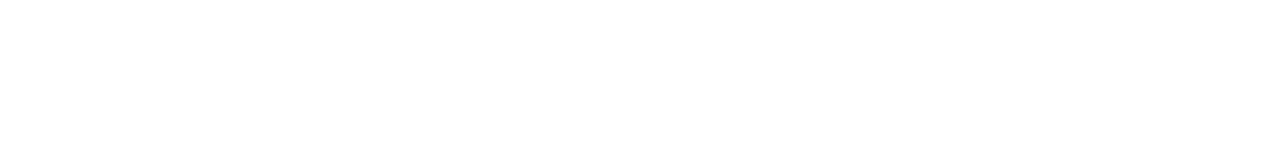
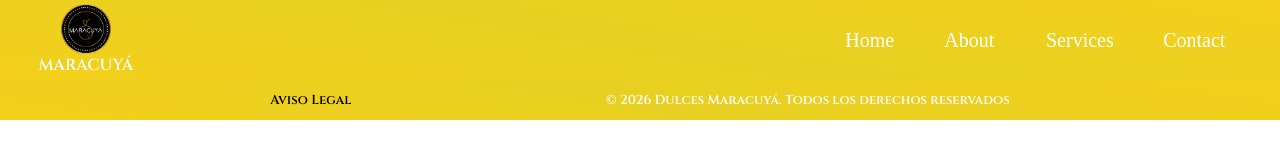
Before and after one commit to BenjaM0708/DulcesMaracuy-Web, a plain HTML site: page about.html in a window 1280 px wide. Drawn offline with Linux system fonts and the light colour scheme; a web font is replaced by a local one.

Commit message:
Keep Going!!!

```diff
--- a/about.html
+++ b/about.html
@@ -7,5 +7,43 @@
     <link rel="stylesheet" href="style.css" />
     <link rel="icon" href="/Photos/image.png" />
   </head>
-  <body></body>
+  <body>
+    <div class="wrapped">
+      <header class="header">
+        <div id="logo-header">
+          <img src="/Photos/image.png" alt="Logo of Dulces Maracuyá" />
+          <p>MARACUYÁ</p>
+        </div>
+        <div>
+          <nav>
+            <ul class="bar-link">
+              <li><a href="/index.html">Home</a></li>
+              <li><a href="/about.html">About</a></li>
+              <li><a href="/services.html">Services</a></li>
+              <li><a href="/contact.html">Contact</a></li>
+            </ul>
+          </nav>
+        </div>
+      </header>
+
+      <main></main>
+
+      <footer class="footer">
+        <div class="footer-links">
+          <a href="/Legal/legal.html" target="_blank">Aviso Legal</a>
+        </div>
+
+        <div class="footer-copy">
+          <p>
+            © <span id="year"></span> Dulces Maracuyá. Todos los derechos
+            reservados
+          </p>
+        </div>
+      </footer>
+
+      <script>
+        document.getElementById("year").textContent = new Date().getFullYear();
+      </script>
+    </div>
+  </body>
 </html>
--- a/style.css
+++ b/style.css
@@ -2,7 +2,7 @@
 
 @import url('https://fonts.googleapis.com/css2?family=Cinzel:wght@400..900&family=Lugrasimo&family=Raleway:ital,wght@0,100..900;1,100..900&family=Source+Serif+4:ital,opsz,wght@0,8..60,200..900;1,8..60,200..900&display=swap');
 
-
+/*General*/
 :root {
   --color-primary: rgb(244, 208, 27);
   --color-secondary: black ;
@@ -20,11 +20,22 @@
   box-sizing: border-box;
   margin: 0;
   padding: 0;
+
 }
 
 html {
   font-size: 100%;
   scroll-behavior: smooth;
+}
+
+html, body {
+    height: 100%;
+}
+
+.wrapper {
+  display: flex;
+  flex-direction: column;
+  min-height: 100vh;
 }
 
 a {
@@ -42,13 +53,12 @@
 }
 
 .header {
-  background-color: var(--color-primary);
+  background: repeating-linear-gradient(10deg, var(--color-primary), rgb(231, 208, 34), var(--color-primary, rgb(194, 194, 19)));
   height: 80px;
   display: flex;
   justify-content: space-between;
   align-items: center;
-  padding: 5px 5%;
-  top: 0;
+  padding: 5px 3%;
   width: 100%;
 }
 
@@ -77,7 +87,7 @@
 
 .bar-link li {
   display: inline-block;
-  padding: 0 20px;
+  margin: 5px 20px;
   cursor: pointer;
   transition: all 0.1s;
 }
@@ -88,7 +98,7 @@
   padding: 10%;
   border: solid;
   border-radius: 50px 50px 50px 50px;
-  border-color: var(--color-primary);
+  border-color: transparent;
 }
 
 .bar-link li a:hover {
@@ -97,3 +107,40 @@
   border-radius: 50px 50px 50px 50px;
   border-color: var(--color-text-dark);
 }
+
+/*main*/
+
+main {
+  background-color: var(--color-secondary);
+  display: flex;
+  flex: 1;
+  flex-direction: column;
+  align-items: center;
+}
+
+
+
+h1, p, h2 {
+  color: var(--color-text-light);
+}
+
+#home-section img {
+
+}
+
+/*Footer*/
+
+footer {
+  font-family: "Cinzel", serif;
+  font-optical-sizing: auto;
+  font-weight: 550;
+  font-style: normal;
+  font-size: 13px;
+  display: flex;
+  justify-content: space-evenly;
+  background: repeating-linear-gradient(10deg, var(--color-primary), rgb(231, 208, 34), var(--color-primary, rgb(194, 194, 19)));
+  height: 40px;
+  width: 100%;
+  align-items: center;
+  padding: 1rem;
+}
```
Also changed, not shown: contact.html (+35 -1 lines), index.html (+13 -10 lines), services.html (+35 -1 lines).
